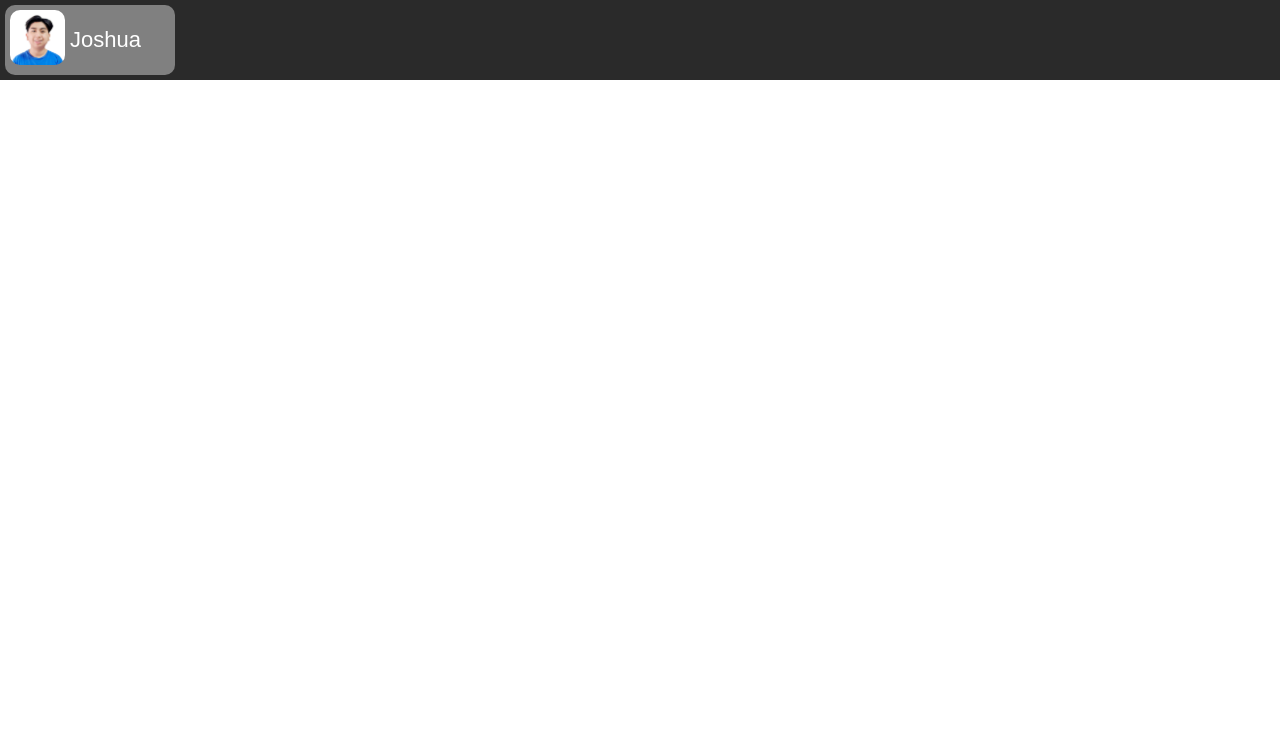
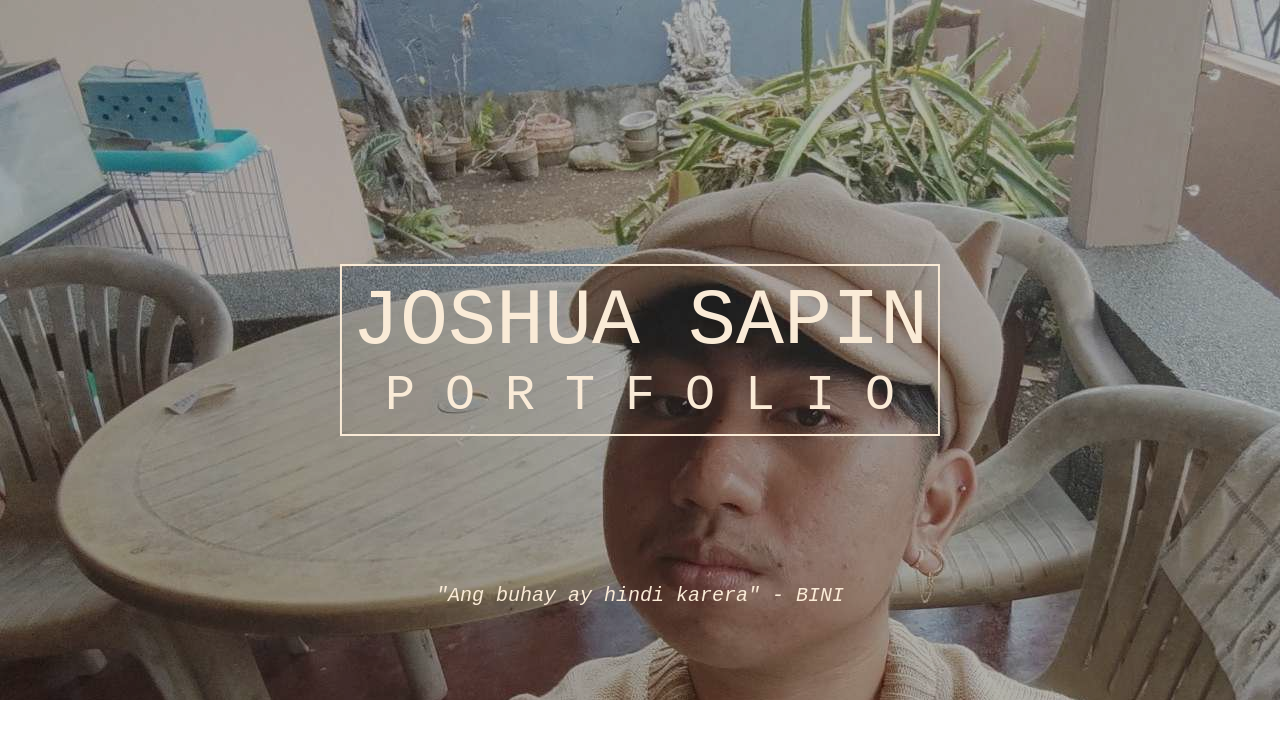
Before and after one commit to CMSC-100-2S-AY2024-2025/exer-01-html-and-css-Sapin-JB, a plain HTML site: page index.html in a window 1280 px wide. Drawn offline with Linux system fonts and the light colour scheme.

Commit message:
Redesign: Removed navigation bar and created cover photo.

```diff
--- a/index.html
+++ b/index.html
@@ -8,14 +8,20 @@
     <link rel="stylesheet" href="style/css.css">
 </head>
 <body>
-    <div class="navbar">
-        <div class="prof">
-            <div class="pic">
-                <img src="img/2x2.jpg" alt="">
+    <div class="cover">
+        <div class="wrap">
+            <img src="img/cover.jpeg" alt="">
+        </div>
+        <div class="title">
+            <div class="con">
+                <p>JOSHUA SAPIN</p>
+                <p class="port">P O R T F O L I O</p>
             </div>
-            <div class="name">
-                <p>Joshua</p>
-            </div>
+
+
+        </div>
+        <div class="moto">
+            <i><p>"Ang buhay ay hindi karera" - BINI</p></i>
         </div>
     </div>
 </body>
--- a/style/css.css
+++ b/style/css.css
@@ -1,33 +1,47 @@
-body,html,img {
+body,html, img,p{
     padding: 0px;
     margin: 0;
 }
 
-.prof img {
-    width: 55px;
-    padding: 0;
-    margin: 5px;
-    border-radius: 10px;
+.cover{
+    position: relative;
 }
 
-.prof{
-    display: flex;
-    font-family: Arial, Helvetica, sans-serif;
-    margin: 0;
-    padding: 0;
-    background: gray;
-    width: 170px;
-    border-radius: 10px;
+.cover .wrap{
+    width: 100%;
+    height: 700px;
+    filter: brightness(70%);
+    overflow: hidden;
 
 }
 
-.navbar{
-    background-color: #2a2a2a;
-    margin: 0;
-    padding: 5px;
+.title{
+    position: absolute;
+    top: 50%;
+    left: 50%;
+    transform: translate(-50%, -50%);
+    font-family:  'Courier New', Courier, monospace ;
+    font-size: 80px;
+    color: antiquewhite;
 }
 
-.name{
-    color: white;
-    font-size: 22px;;
+.title .con{
+    border: 2px solid antiquewhite  ;
+    padding: 10px 10px;
+    text-align: center;
 }
+
+.port{
+    font-size: 50px;
+}
+
+.moto {
+    color: antiquewhite;
+    font-size: 20px;
+    font-family: 'Courier New', Courier, monospace;
+
+    position: absolute;
+    top: 85%;
+    left: 50%;
+    transform: translate(-50%, -50%);
+}
```
Also changed, not shown: img/cover.jpeg (added).
